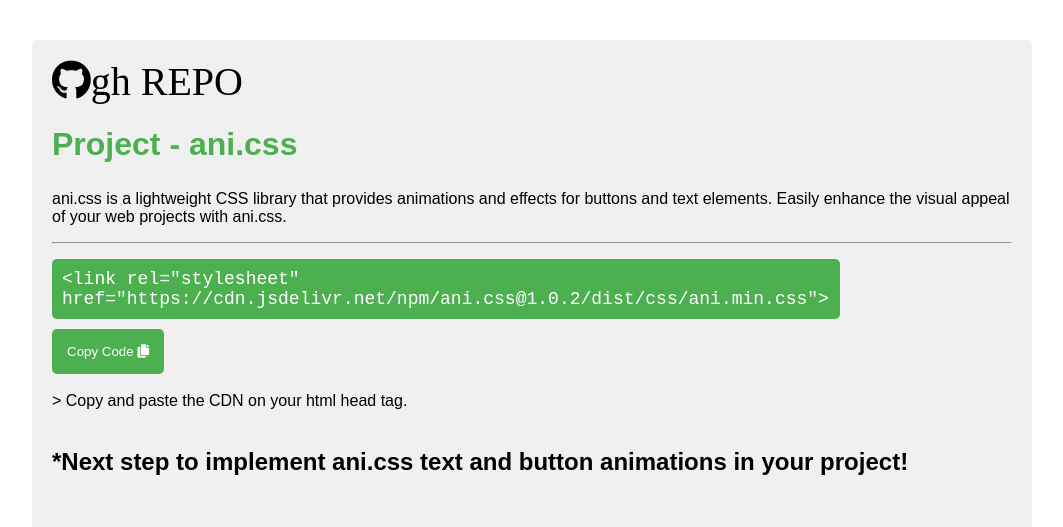
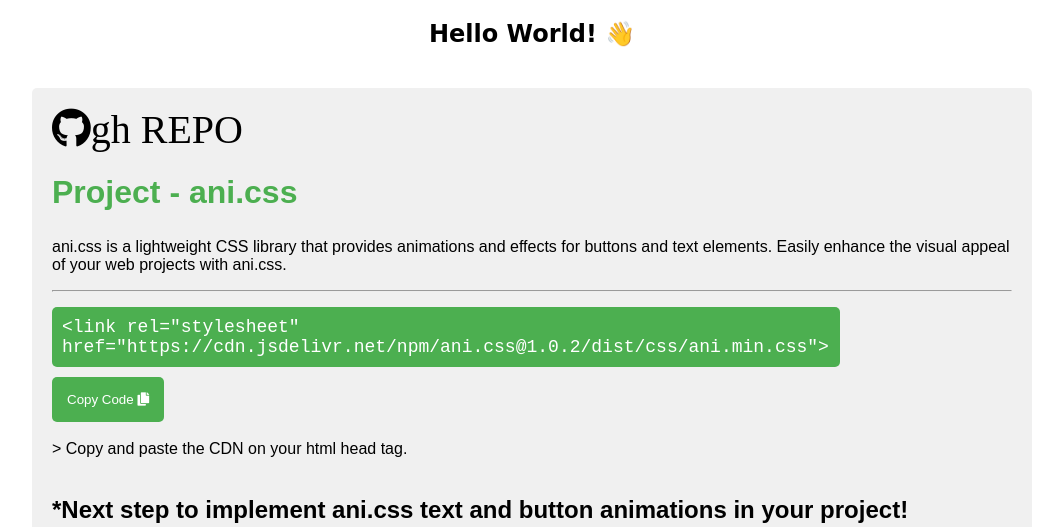
Before and after one commit to iamovi/ani.css, a plain HTML site: page assets/howtouse/usages.html in a window 1280 px wide. Shown: the top 527 px of the page, without its empty margins (108-1171 px from the left). Drawn offline with Linux system fonts and the light colour scheme.

Commit message:
Update usages.html

```diff
--- a/assets/howtouse/usages.html
+++ b/assets/howtouse/usages.html
@@ -11,6 +11,7 @@
   <link rel="stylesheet" href="./usages.css">
 </head>
 <body>
+<h2 class="hola">Hello World! 👋</h2>
   <div class="container">
     <a href="https://github.com/iamovi/ani.css" target="_blank" class="fab fa-github github-icon iconyo">gh REPO</a>
     <!-- Your content goes here -->
```
